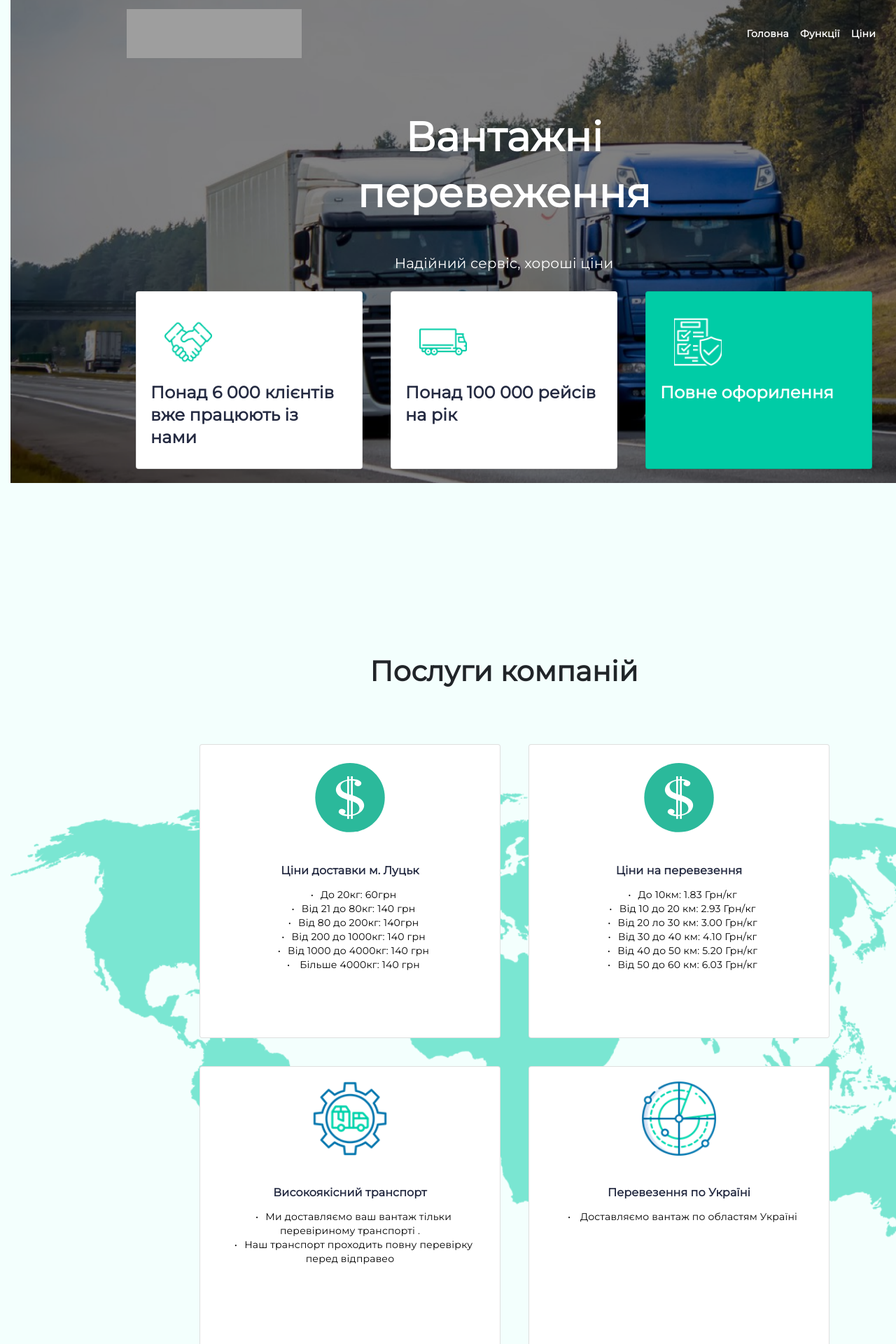
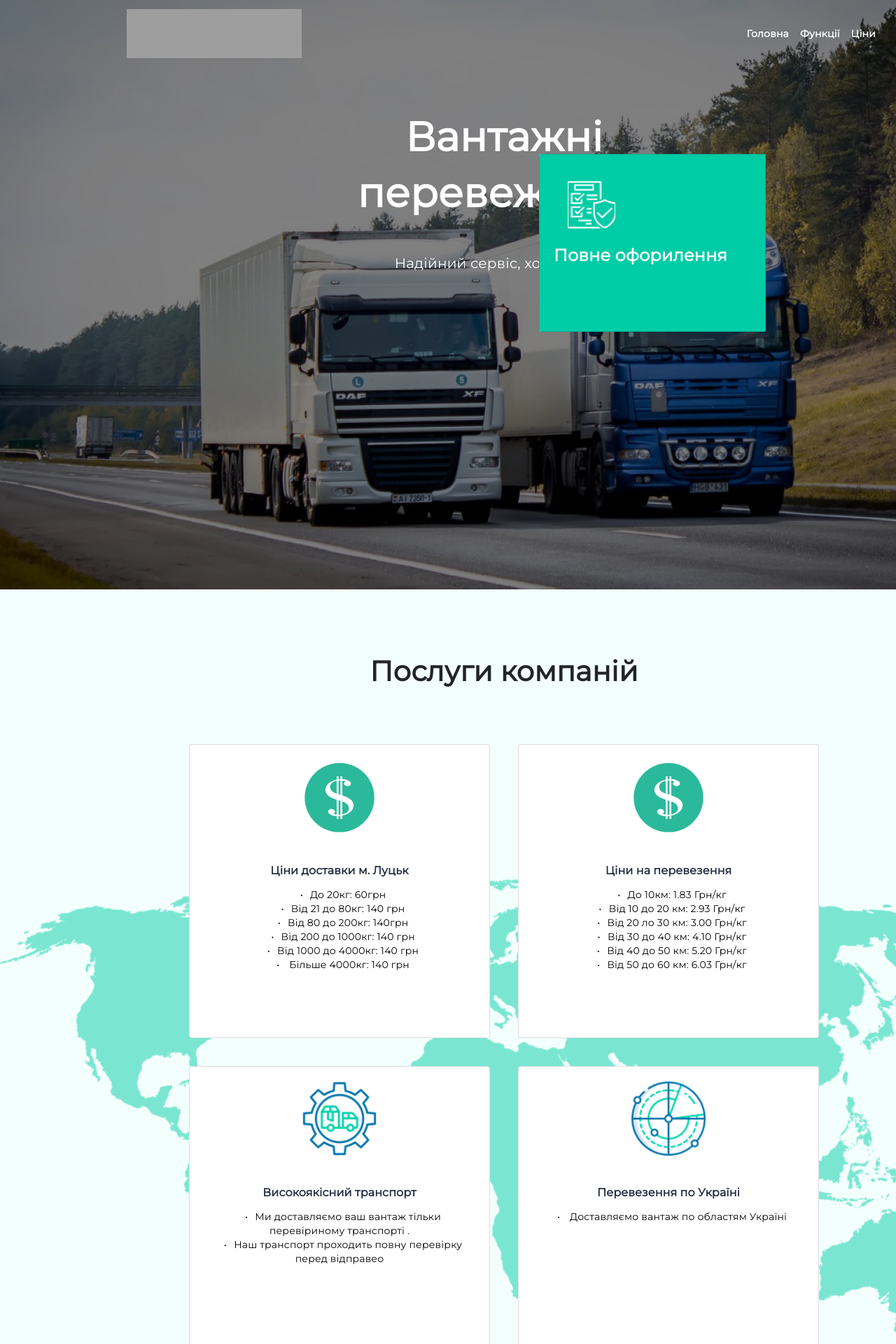
Before and after one commit to Raider2019/Python, a Flask app: page / in a window 1280 px wide; the page is wider, and only the part inside the window is pictured. Shown: the top 1920 px of that part at 70% size. Run offline with Flask 2, Linux system fonts and the light colour scheme; grey boxes are pictures that could not be loaded.

Commit message:
#rebuild

```diff
--- a/static/style.css
+++ b/static/style.css
@@ -30,16 +30,14 @@ body {
 #header {
     width: 1440px;
     height: 890px;
+    background-image: url(../static/img/Group-bg.png);
+    background-color:#F3FFFD;
+    background-size: cover;
+
 
 
 }
 
-.background-header {
-    background-image: url(../static/img/Group-bg.png);
-    background-size: cover;
-    background-repeat: no-repeat;
-    background-position: center center;
-}
 
 
 .navbar-brand img {
@@ -47,6 +45,7 @@ body {
     height: 70px;
 
 }
+
 
 .nav-item a {
     font-family: 'Montserrat', sans-serif;
@@ -105,14 +104,13 @@ a:hover {
 }
 
 #header .card {
-
+    position: absolute;
 
     width: 324px;
     height: 254px;
-    margin: 20px 20px;
-
-
-
+    top: 220px;
+    margin-left: 50px;
+    margin-right: 50px;
 
 
 }
@@ -136,6 +134,7 @@ a:hover {
     color: #252B42;
 
 
+
 }
 
 #header .color-card3 {
@@ -146,6 +145,10 @@ a:hover {
     width: 1440px;
     height: 2000px;
     margin-top: 40px;
+    background-image: url(../static/img/main-block-bg.png);
+    background-size: contain;
+    background-repeat:no-repeat;
+    background-position: center center;
 
 }
 
@@ -159,21 +162,9 @@ a:hover {
 
 }
 
-#main-block #main-content {
-   width: 1440px;
-    height: 1500px;
 
 
 
-}
-
-.background-main-block {
-    background-image: url(../static/img/main-block-bg.png);
-    background-size: contain;
-    background-repeat:no-repeat;
-    background-position: center center;
-
-}
 
 #main-block #main-content  .card {
     width: 430px;
@@ -214,7 +205,7 @@ text-align: center;
     content:"•"
 }
 #for-clients{
-  max-width: 1440px;
+  width: 1440px;
     height: 465px;
     background-color:#252B42;
     margin-top: 40px;
@@ -251,12 +242,11 @@ font-weight: bold;
     width: 1440px;
     height: 1094px;
     margin-top: 50px;
+    background: linear-gradient(to bottom, #252B42 50%, #F3FFFD 50%);
+}
 
+.contact-form{
 
-}
-.contact-form{
-    background-color:#252B42;
-    background-size:cover;
 }
 #contact-form h2{
     color:white;
@@ -284,9 +274,11 @@ font-weight: bold;
 }
 
 
-@media (max-width: 768px) {
+
+
+  @media (max-width: 992px) {
     body{
-        min-width: 1000px;
+        min-width: 1200px;
     }
     #header{
         width: 1200px;
@@ -299,17 +291,17 @@ font-weight: bold;
         font-size: 20px;
     }
     #main-block  {
-        width: 1080px;
+        width:1080px;
 height:2000px;
 
 
     }
-    #main-block #main-content{
-        width: 1080px;
-        height: 1500px;
-    }
+
     #for-clients{
         width: 1200px;
 
     }
+    #contact-form{
+        width: 1200px;
+    }
   }
```
Also changed, not shown: index.html (+25 -19 lines).
